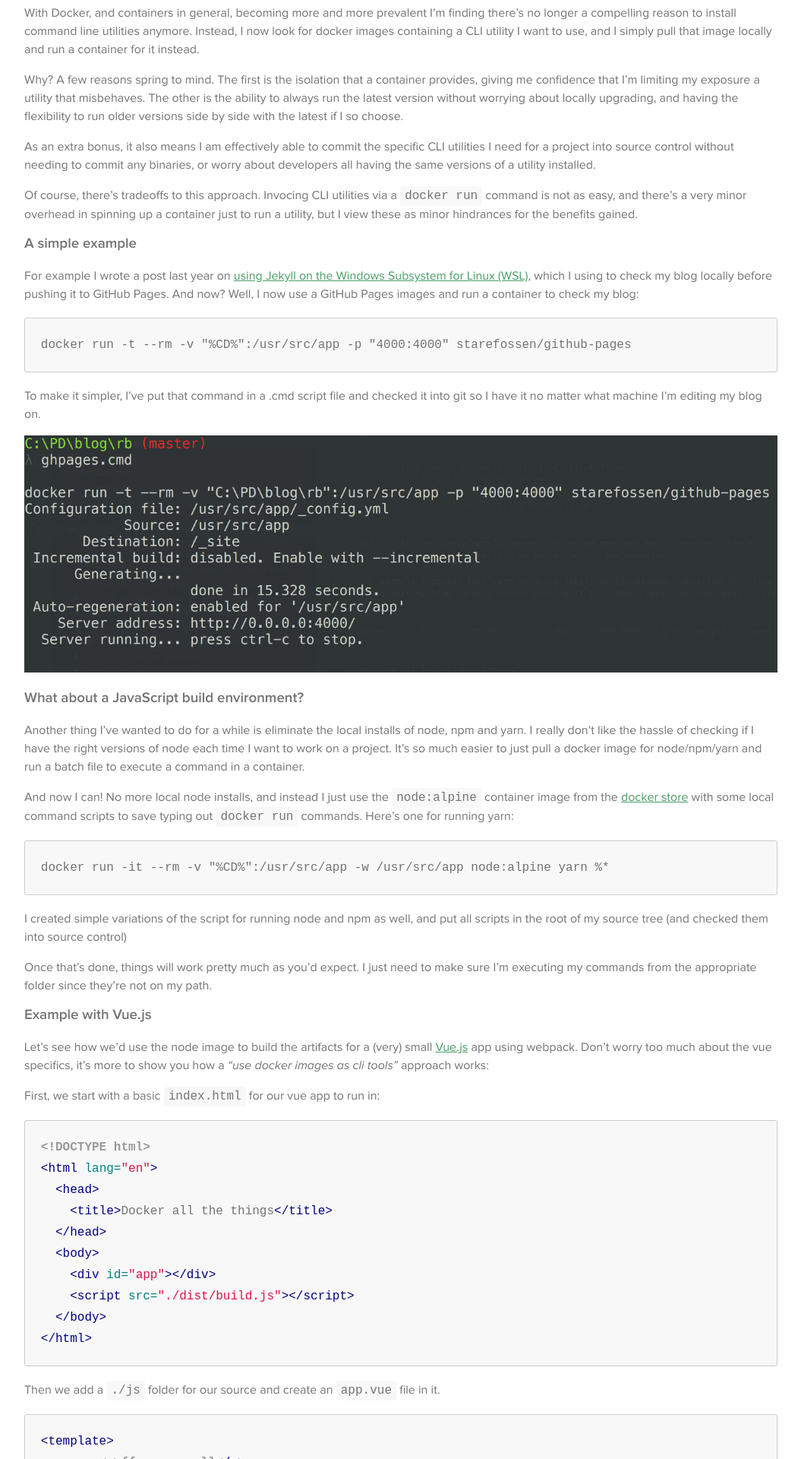
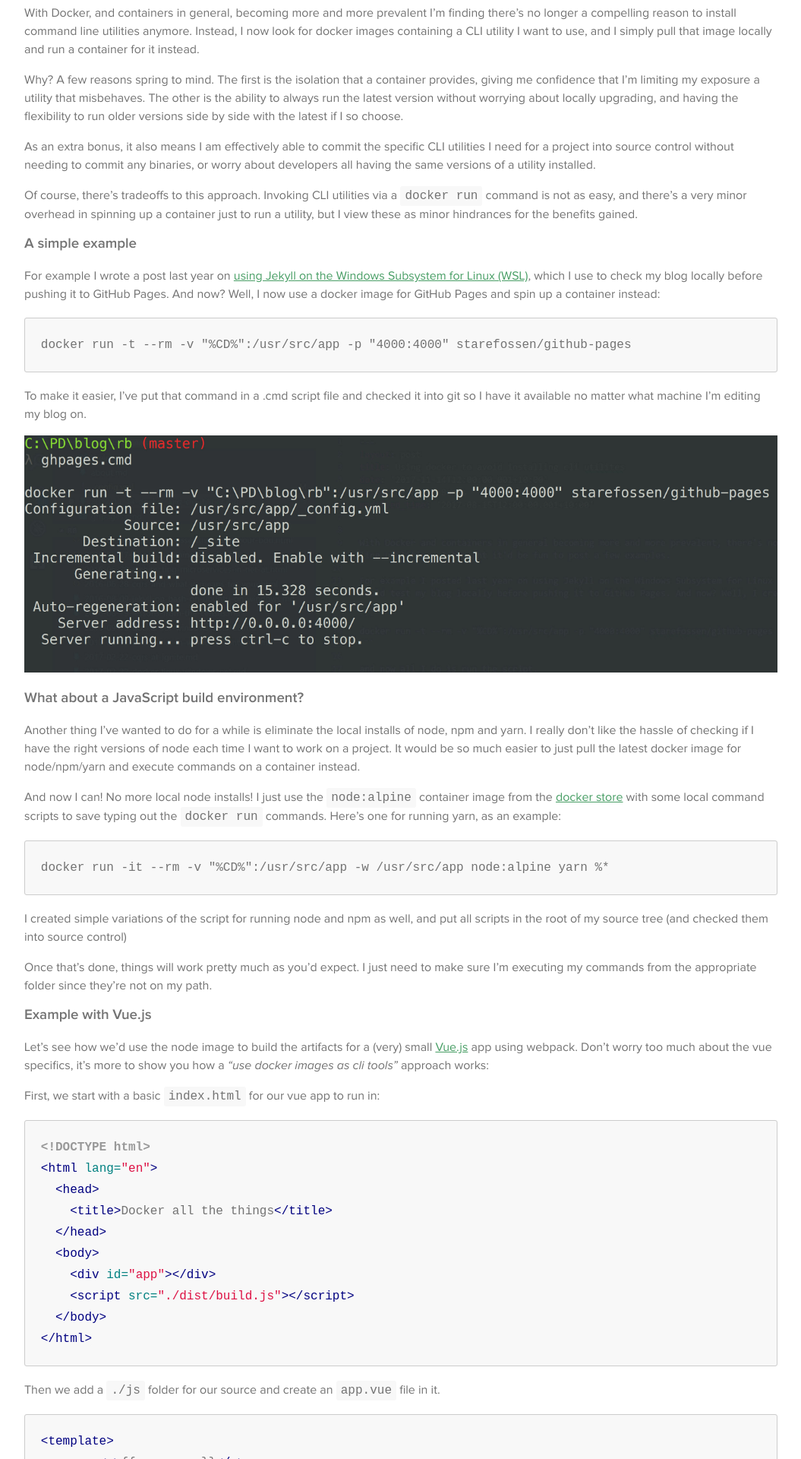
Before and after one commit to rbanks54/rbanks54.github.io, a Jekyll site: the page built from _posts/2017-11-14-docker-and-cli-utilities.md, in a window 1280 px wide. Shown: the part 348-2268 px from the top of the page at 76% size, without its empty margins (112-1167 px from the left). Built offline with Jekyll 4.4.1, drawn with Linux system fonts in a browser that asks for light colours; nearby versions of some CDN libraries; some web fonts are replaced; a style sheet for code colours, icons or effects is not loaded; some of the changed text lies outside the part shown.

Commit message:
Fix typos and poor editing. #sigh

````diff
--- a/_posts/2017-11-14-docker-and-cli-utilities.md
+++ b/_posts/2017-11-14-docker-and-cli-utilities.md
@@ -12,25 +12,25 @@ Why? A few reasons spring to mind. The first is the isolation that a container p
 
 As an extra bonus, it also means I am effectively able to commit the specific CLI utilities I need for a project into source control without needing to commit any binaries, or worry about developers all having the same versions of a utility installed.
 
-Of course, there's tradeoffs to this approach. Invocing CLI utilities via a `docker run` command is not as easy, and there's a very minor overhead in spinning up a container just to run a utility, but I view these as minor hindrances for the benefits gained.
+Of course, there's tradeoffs to this approach. Invoking CLI utilities via a `docker run` command is not as easy, and there's a very minor overhead in spinning up a container just to run a utility, but I view these as minor hindrances for the benefits gained.
 
 ### A simple example ###
 
-For example I wrote a post last year on [using Jekyll on the Windows Subsystem for Linux (WSL)](/2016/08/jekyll-on-bash-on-ubuntu-on-windows.html), which I using to check my blog locally before pushing it to GitHub Pages. And now? Well, I now use a GitHub Pages images and run a container to check my blog:
+For example I wrote a post last year on [using Jekyll on the Windows Subsystem for Linux (WSL)](/2016/08/jekyll-on-bash-on-ubuntu-on-windows.html), which I use to check my blog locally before pushing it to GitHub Pages. And now? Well, I now use a docker image for GitHub Pages and spin up a container instead:
 
 ```
 docker run -t --rm -v "%CD%":/usr/src/app -p "4000:4000" starefossen/github-pages
 ```
 
-To make it simpler, I've put that command in a .cmd script file and checked it into git so I have it no matter what machine I'm editing my blog on.
+To make it easier, I've put that command in a .cmd script file and checked it into git so I have it available no matter what machine I'm editing my blog on.
 
 ![github pages docker script](/assets/images/2017-11/docker-jekyll.jpg)
 
 ### What about a JavaScript build environment? ###
 
-Another thing I've wanted to do for a while is eliminate the local installs of node, npm and yarn. I really don't like the hassle of checking if I have the right versions of node each time I want to work on a project. It's so much easier to just pull a docker image for node/npm/yarn and run a batch file to execute a command in a container.
+Another thing I've wanted to do for a while is eliminate the local installs of node, npm and yarn. I really don't like the hassle of checking if I have the right versions of node each time I want to work on a project. It would be so much easier to just pull the latest docker image for node/npm/yarn and execute commands on a container instead.
 
-And now I can! No more local node installs, and instead I just use the `node:alpine` container image from the [docker store](https://store.docker.com/images/node) with some local command scripts to save typing out `docker run` commands. Here's one for running yarn:
+And now I can! No more local node installs! I just use the `node:alpine` container image from the [docker store](https://store.docker.com/images/node) with some local command scripts to save typing out the `docker run` commands. Here's one for running yarn, as an example:
 
 ```
 docker run -it --rm -v "%CD%":/usr/src/app -w /usr/src/app node:alpine yarn %*
@@ -98,9 +98,9 @@ Regardless of our configuration, when using webpack the normal approach is to in
 npm install -g webpack
 ```
 
-But a global install doesn't make sense, especially since I no longer have node installed and when the container I run node from gets destroyed as soon as the command completes.
+But a global install doesn't really make sense, especially since I no longer have node installed, and since the container will get destroyed as soon as the command completes.
 
-We need to do a local install instead.
+I want to do a local install instead.
 
 ```
 npm install --only=dev webpack
@@ -126,8 +126,8 @@ and just run `webpack` from the CLI like I normally would.
 Creating a cmd file just to wrap the `npm run` command may feel like overkill, but a number of code editors that have the ability to call webpack assume it is available as a command.  The cmd file helps in those situations. For me, it's when I use Visual Studio's Web Essentials Task Runner.
 ![dockerised webpack inside visual studio](/assets/images/2017-11/webpack_and_vs.jpg)
 
-The _only_ downside of this approach is that the file watcher in the container doesn't detect changes, so I need to manually trigger the rebuild rather than letting the file watcher kick things off for me. It's a minor annoyance but not a big deal for me, personally, but you might not like it.
+The _only_ downside of this approach is that the file watcher in the container doesn't detect changes, so I need to manually trigger the rebuild rather than letting the file watcher kick things off for me. It's a minor annoyance and not a big deal for me, personally, but you might not like it.
 
-_Technical aside:_ The file system watcher should work once the new Linux Containers on Windows (LCOW) feature matures a bit more. It's currently an experimental feature in Docker foor Windows and at the time of writing there's a bug with permissions/chmod in LinuxKit that stops npm installing dependencies properly which means I can't get it working just yet.
+_Technical aside: The file system watcher should work once the new Linux Containers on Windows (LCOW) feature matures a bit more. It's currently an experimental feature in Docker for Windows and at the time of writing there's a bug with permissions/chmod in LinuxKit that stops npm installing dependencies properly, blocking me from making it work._
 
-Long story, short? I'll continue to look for ways to run command line utilities via containers, and even in more complex use cases like a javascript build chain, it's not hard to get things working with minimal effort.
+Long story, short? I'll continue to look for ways to run command line utilities via containers, especially as the more complex use cases like a javascript build chain are achievable with minimal effort.
````
